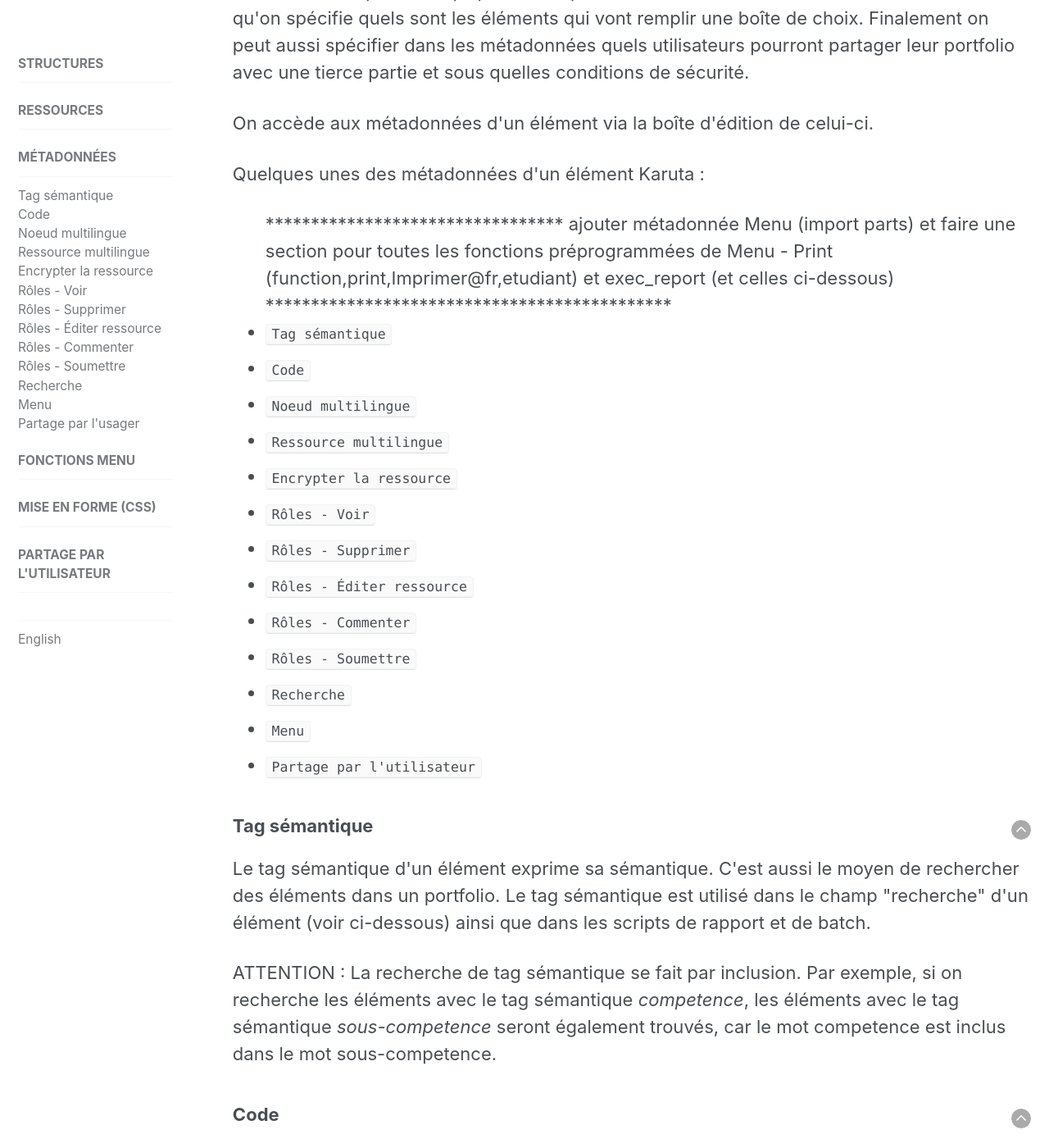
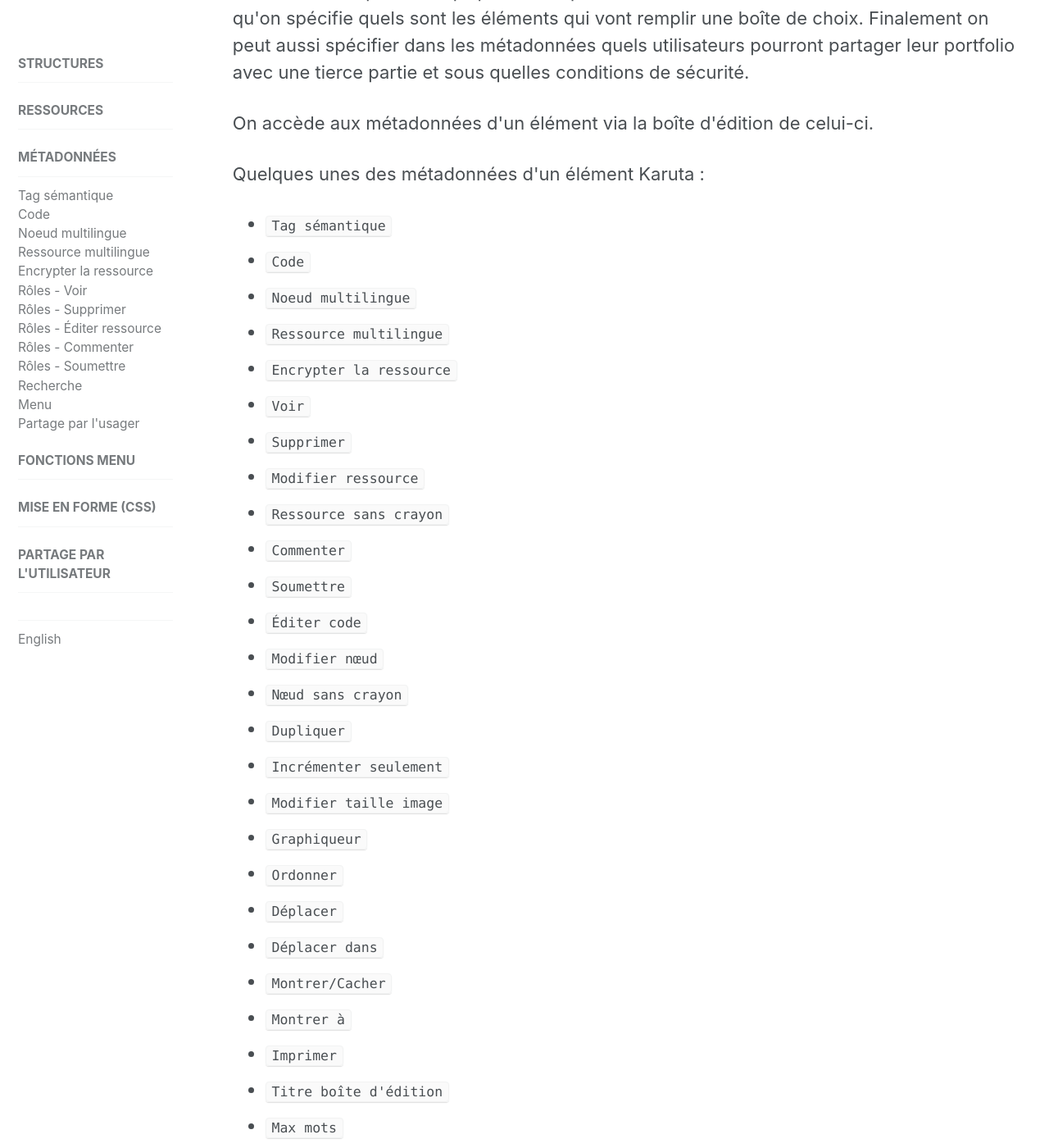
Before and after one commit to karutaproject/karuta-frontend-documentation, a Jekyll site: the page built from _pages/metadata_fr.html, in a window 1280 px wide and 1400 px high, scrolled down 392 px. Shown: the whole window at 82% size. Built offline with Jekyll 4.4.1, drawn with Linux system fonts in a browser that asks for light colours; some of the changed text lies outside the part shown.

Commit message:
metadonnées

```diff
--- a/_pages/metadata_fr.html
+++ b/_pages/metadata_fr.html
@@ -18,23 +18,40 @@ sidebar:
 <p>On accède aux métadonnées d'un élément via la boîte d'édition de celui-ci.</p>
 <p>Quelques unes des métadonnées d'un élément Karuta :</p>
 <ul>
-
-********************************* ajouter métadonnée Menu (import parts) et faire une section pour toutes les fonctions préprogrammées
-de Menu - Print (function,print,Imprimer@fr,etudiant) et exec_report (et celles ci-dessous) *********************************************
-
 	<li><code><a href='#semantictag'>Tag sémantique</a></code></li>
 	<li><code><a href='#asmstructure'>Code</a></code></li>
 	<li><code><a href='#multilingual-node'>Noeud multilingue</a></code></li>
 	<li><code><a href='#multilingual-resource'>Ressource multilingue</a></code></li>
 	<li><code><a href='#encript-resource'>Encrypter la ressource</a></code></li>
-	<li><code><a href='#see'>Rôles - Voir</a></code></li>
-	<li><code><a href='#delete'>Rôles - Supprimer</a></code></li>
-	<li><code><a href='#edit-resource'>Rôles - Éditer ressource</a></code></li>
-	<li><code><a href='#comment'>Rôles - Commenter</a></code></li>
-	<li><code><a href='#submit'>Rôles - Soumettre</a></code></li>
+	<li><code><a href='#see'>Voir</a></code></li>
+	<li><code><a href='#delete'>Supprimer</a></code></li>
+	<li><code><a href='#edit-resource'>Modifier ressource</a></code></li>
+	<li><code><a href='#resnopencil'>Ressource sans crayon</a></code></li>
+	<li><code><a href='#comment'>Commenter</a></code></li>
+	<li><code><a href='#submit'>Soumettre</a></code></li>
+	<li><code><a href='#editcoderoles'>Éditer code</a></code></li>
+	<li><code><a href='#editnoderoles'>Modifier nœud</a></code></li>
+	<li><code><a href='#nodenopencil'>Nœud sans crayon</a></code></li>
+	<li><code><a href='#duplicateroles'>Dupliquer</a></code></li>
+	<li><code><a href='#incrementroles'>Incrémenter seulement</a></code></li>
+	<li><code><a href='#resizeroles'>Modifier taille image</a></code></li>
+	<li><code><a href='#graphicerroles'>Graphiqueur</a></code></li>
+	<li><code><a href='#moveroles'>Ordonner</a></code></li>
+	<li><code><a href='#moveinroles'>Déplacer</a></code></li>
+	<li><code><a href='#movein'>Déplacer dans</a></code></li>
+	<li><code><a href='#showroles'>Montrer/Cacher</a></code></li>
+	<li><code><a href='#showtoroles'>Montrer à</a></code></li>
+	<li><code><a href='#printroles'>Imprimer</a></code></li>
+	<li><code><a href='#editboxtitle'>Titre boîte d'édition</a></code></li>
+	<li><code><a href='#maxword'>Max mots</a></code></li>
+	<li><code><a href='#display'>Visible</a></code></li>
+	<li><code><a href='#inline'>Édition en place</a></code></li>
+	<li><code><a href='#collapsible'>Repliable</a></code></li>
 	<li><code><a href='#query'>Recherche</a></code></li>
-	<li><code><a href='#menu'>Menu</a></code></li>
-	<li><code><a href='#sharing'>Partage par l'utilisateur</a></code></li>
+	<li><code><a href='#sharing'>Partager</a></code></li>
+	<li><code><a href='#menu'>Menus</a></code></li>
+	<li><code><a href='#menulabels'>Texte bouton Menu</a></code></li>
+	<li><code><a href='#help'>Bulle d'aide</a></code></li>
 </ul>
 
 <article>
```
